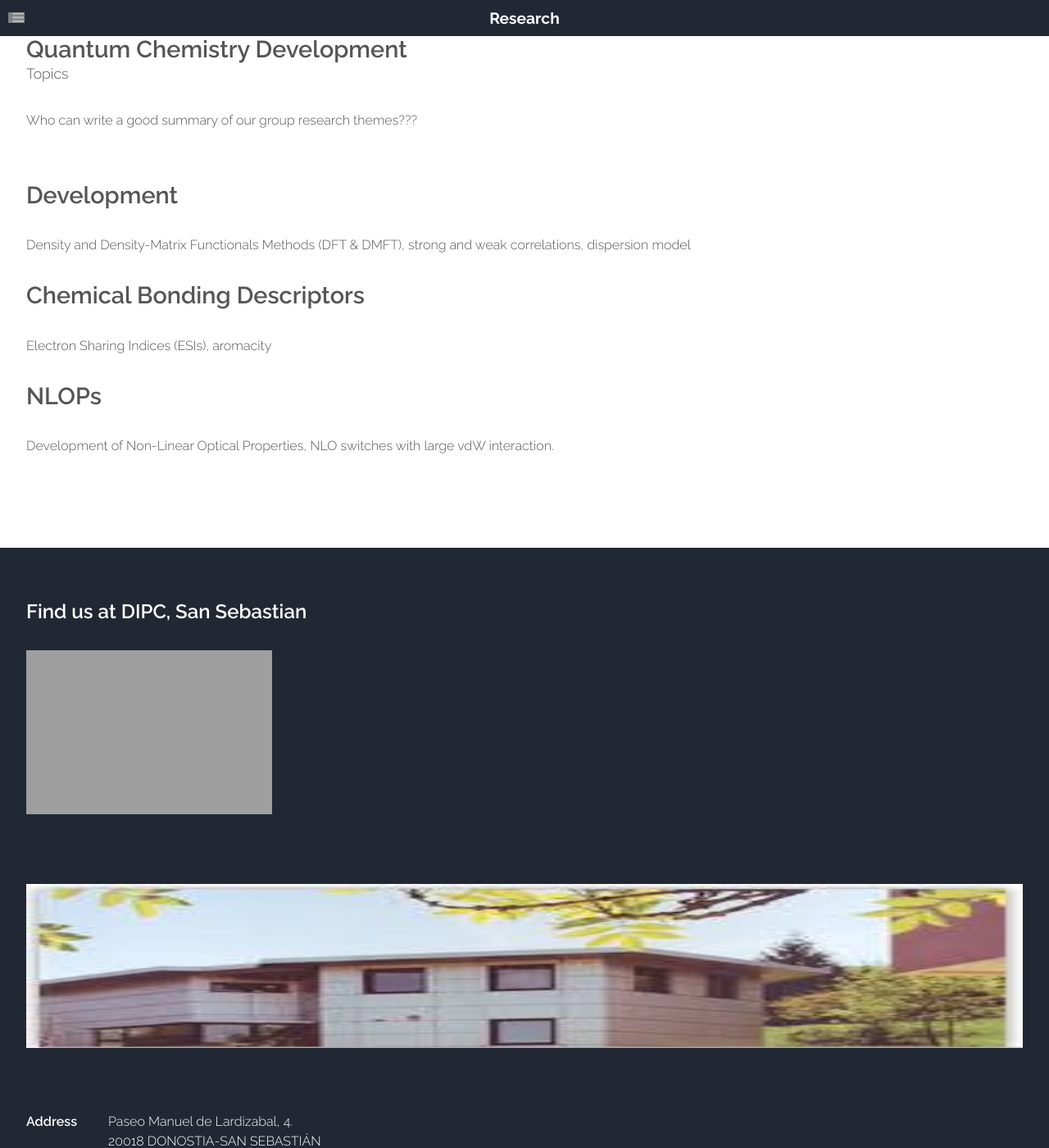
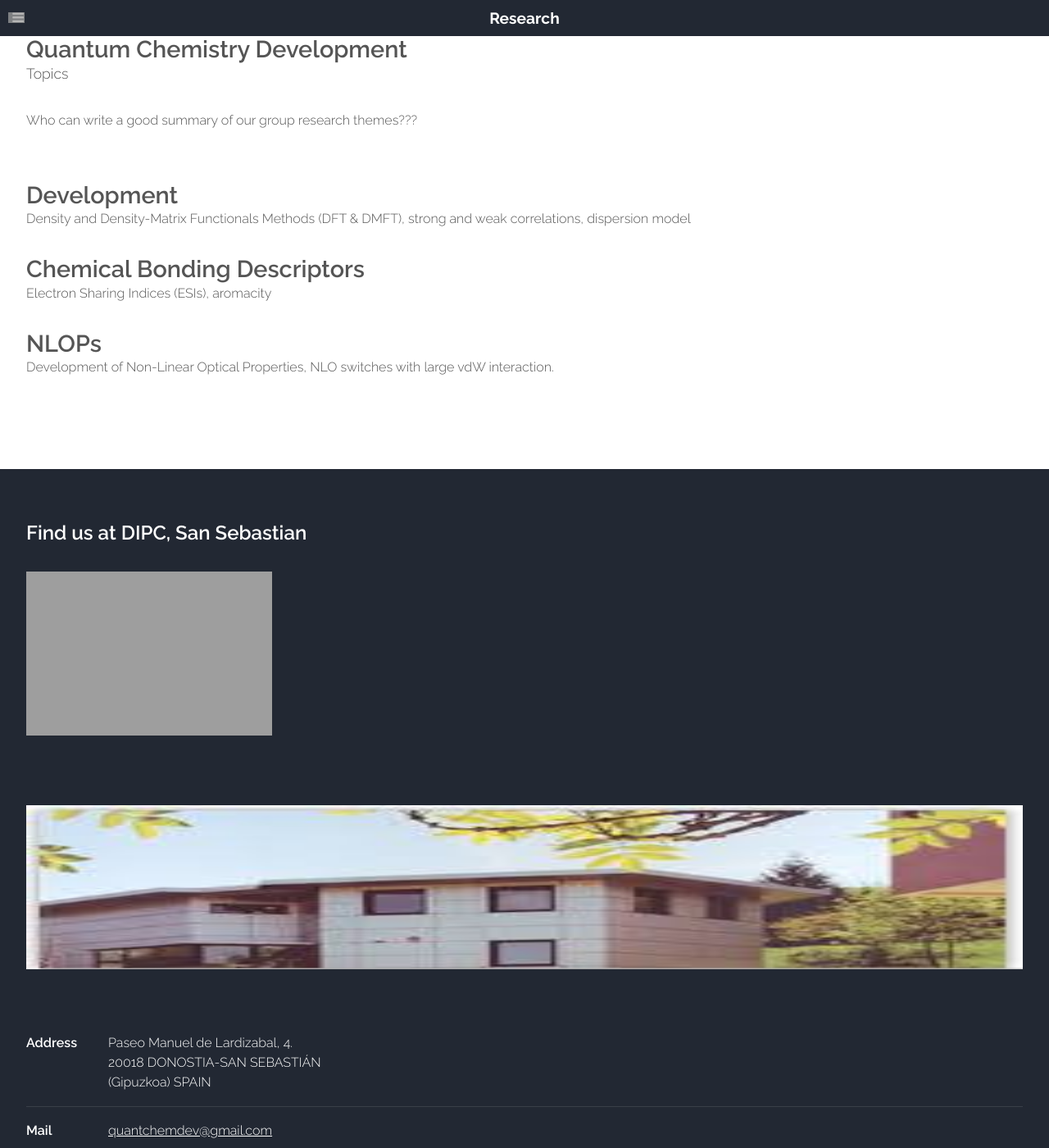
Before and after one commit to old-jekyll-templates/Horizons-Jekyll-Theme, a Jekyll site: the page built from research.html, in a window 1280 px wide and 1400 px high, scrolled down 209 px. Shown: the whole window at 82% size. Built offline with Jekyll 4.4.1, drawn with Linux system fonts in a browser that asks for light colours; grey boxes are pictures that could not be loaded.

Commit message:
Update style.css

```diff
--- a/assets/css/style.css
+++ b/assets/css/style.css
@@ -611,7 +611,7 @@
 	}
 
 		#main .sidebar .major {
-			padding-bottom: 2em;
+			padding-bottom: unset;
 			background: no-repeat;
 		}
 
```
